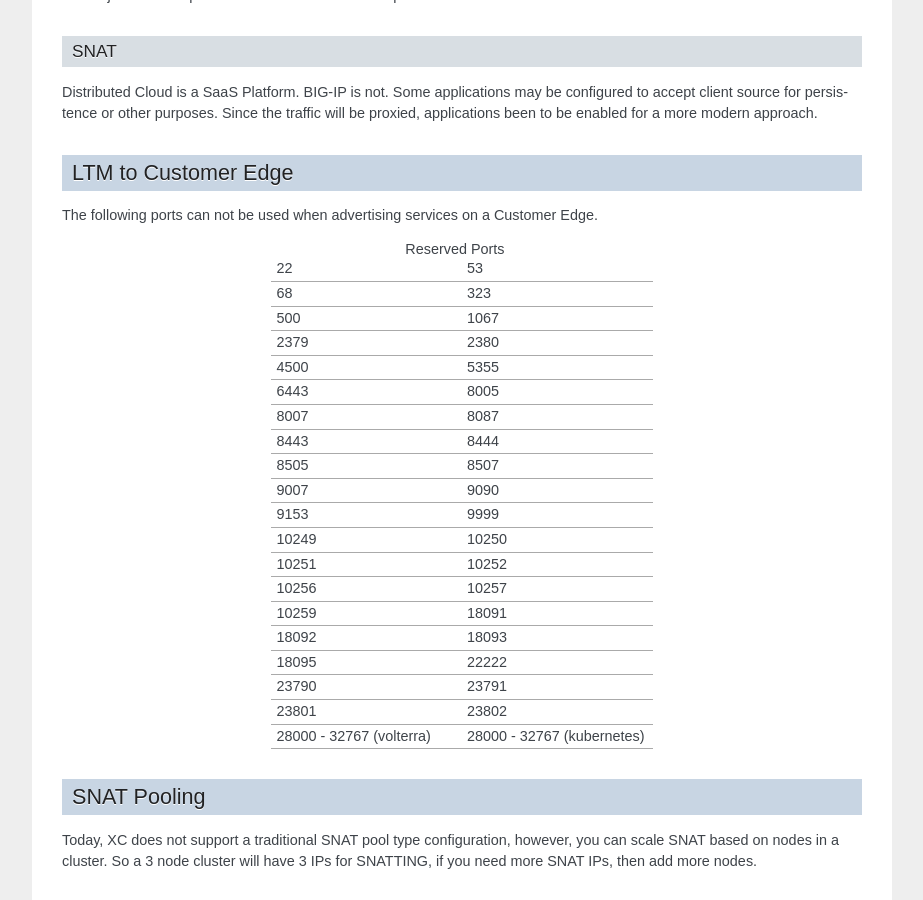
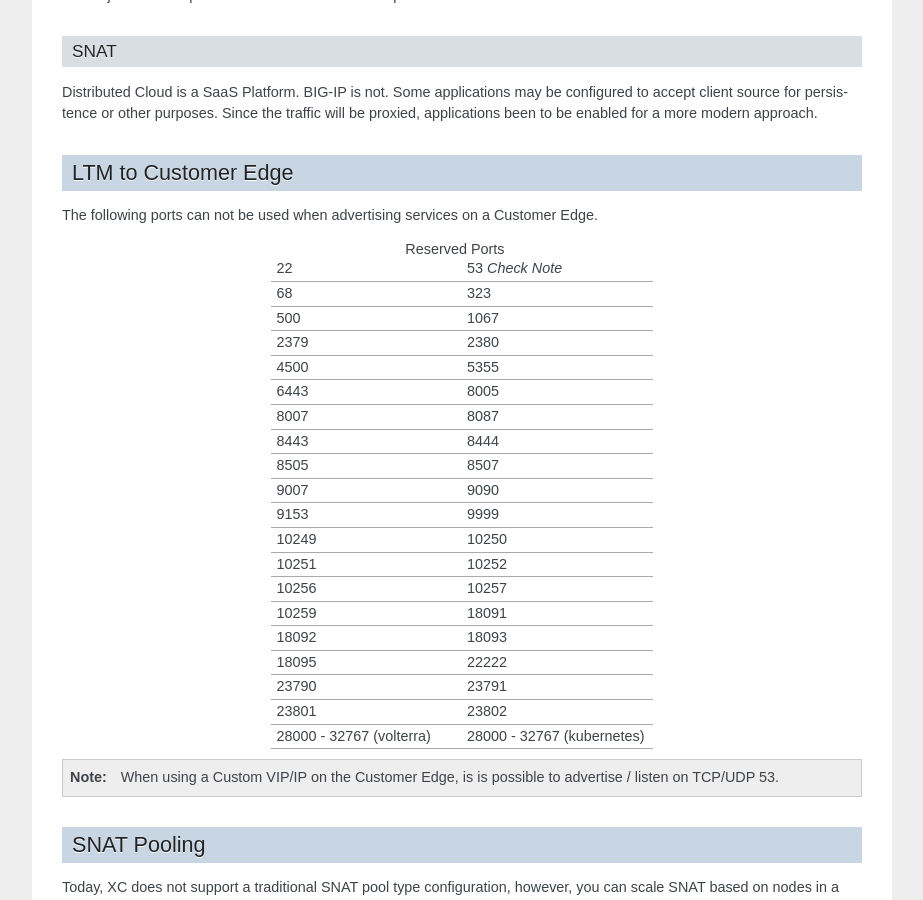
Before and after one commit to Mikej81/bigip_to_xc_faq, a Sphinx documentation site: the page built from docs/source/index.rst, in a window 1280 px wide and 900 px high, scrolled down 6575 px. Shown: the whole window, without its empty margins (198-1121 px from the left). Built offline with Sphinx 7.4.7, drawn with Linux system fonts in a browser that asks for light colours; the version number could not be read and is left out.

Commit message:
port reservations

```diff
--- a/docs/source/index.rst
+++ b/docs/source/index.rst
@@ -247,7 +247,7 @@
    :header-rows: 0
 
    * - 22
-     - 53
+     - 53 *Check Note*
    * - 68
      - 323
    * - 500
@@ -287,6 +287,7 @@
    * - 28000 - 32767 (volterra)
      - 28000 - 32767 (kubernetes)
 
+.. note:: When using a Custom VIP/IP on the Customer Edge, is is possible to advertise / listen on TCP/UDP 53.
 
 SNAT Pooling
 ------------------
```
Also changed, not shown: 7 other files.
